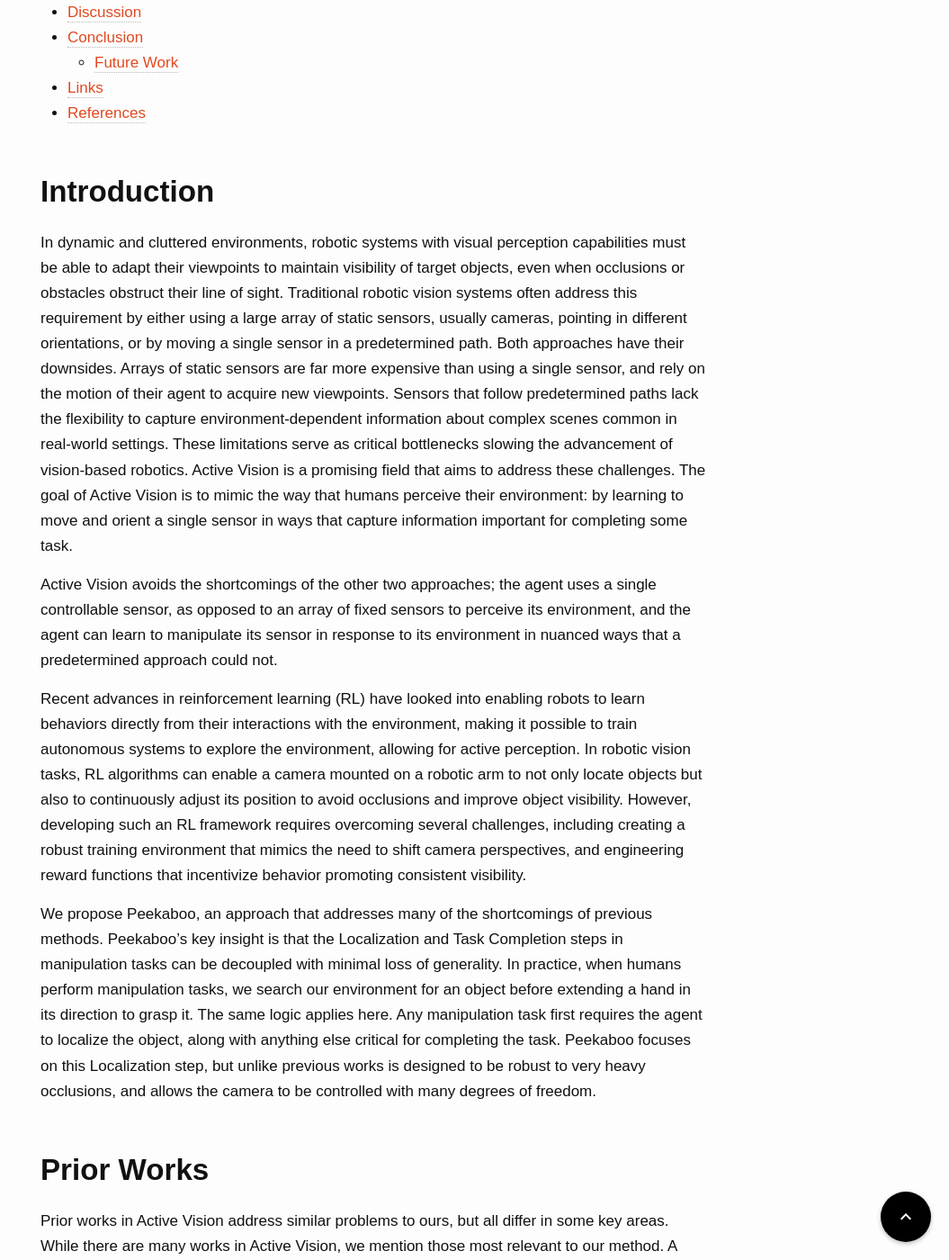
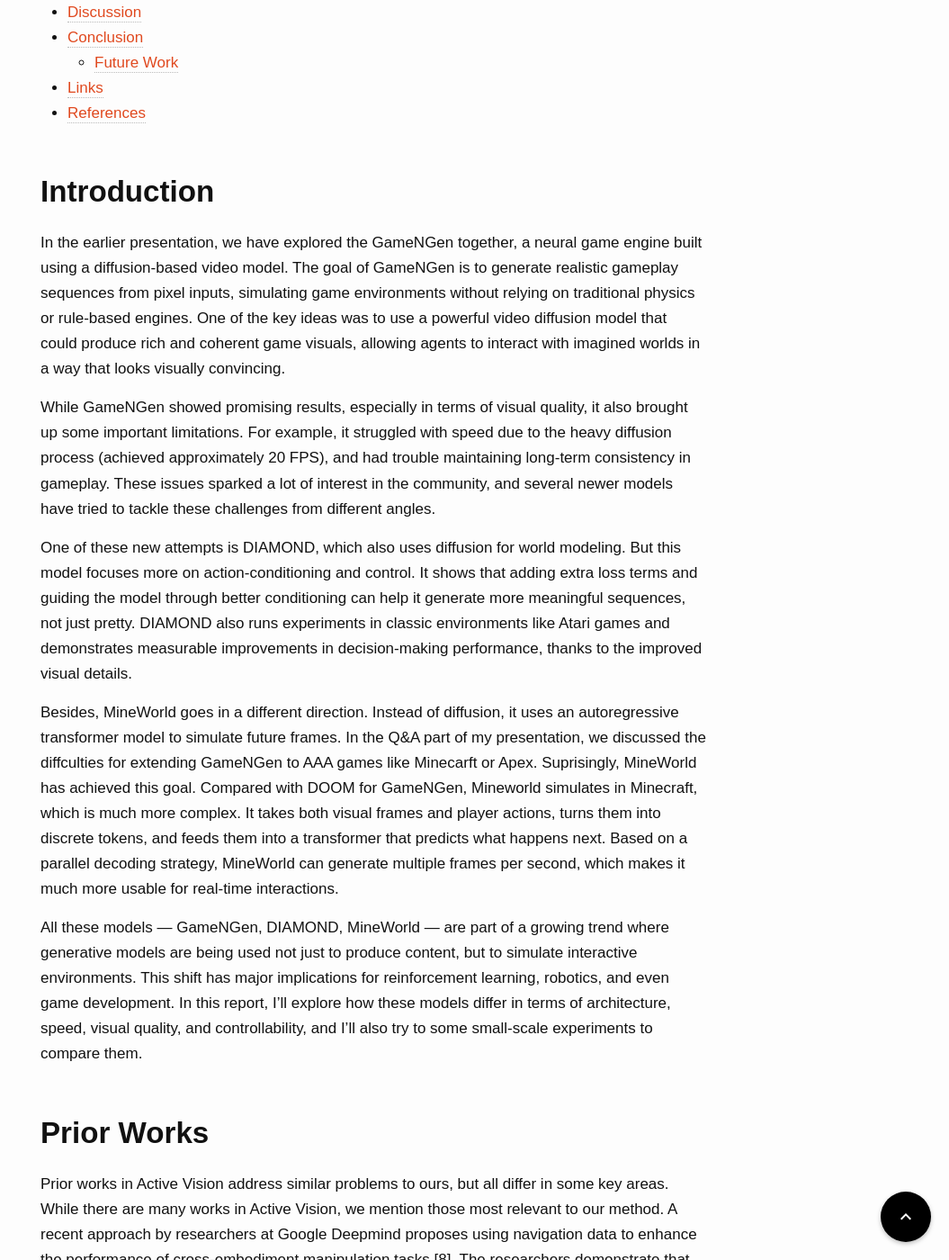
Before and after one commit to UCLAdeepvision/CS269-Projects-2025Spring, a Jekyll site: the page built from _posts/2025-06-10-student-19-GameEngine.md, in a window 1280 px wide and 1400 px high, scrolled down 866 px. Shown: the whole window at 90% size, without its empty margins (225-1280 px from the left). Built offline with Jekyll 4.4.1, drawn with Linux system fonts in a browser that asks for light colours; some web fonts are replaced; formulas are drawn with MathJax 3; comment, search, counter and statistics services are not loaded.

Commit message:
Update 2025-06-10-student-19-GameEngine.md

```diff
--- a/_posts/2025-06-10-student-19-GameEngine.md
+++ b/_posts/2025-06-10-student-19-GameEngine.md
@@ -36,56 +36,15 @@ their perception in cluttered or obstructed environments.
 {:toc}
 
 ## Introduction
-In dynamic and cluttered environments, robotic systems
-with visual perception capabilities must be able to adapt their
-viewpoints to maintain visibility of target objects, even when
-occlusions or obstacles obstruct their line of sight. Traditional
-robotic vision systems often address this requirement by either
-using a large array of static sensors, usually cameras, pointing in different orientations, or by moving a single
-sensor in a predetermined path. Both approaches have their
-downsides. Arrays of static sensors are far more expensive than
-using a single sensor, and rely on the motion of their agent
-to acquire new viewpoints. Sensors that follow predetermined
-paths lack the flexibility to capture environment-dependent
-information about complex scenes common in real-world
-settings. These limitations serve as critical bottlenecks slowing
-the advancement of vision-based robotics. Active Vision is a
-promising field that aims to address these challenges. The goal
-of Active Vision is to mimic the way that humans perceive
-their environment: by learning to move and orient a single
-sensor in ways that capture information important for completing some task.
+In the earlier presentation, we have explored the GameNGen together, a neural game engine built using a diffusion-based video model. The goal of GameNGen is to generate realistic gameplay sequences from pixel inputs, simulating game environments without relying on traditional physics or rule-based engines. One of the key ideas was to use a powerful video diffusion model that could produce rich and coherent game visuals, allowing agents to interact with imagined worlds in a way that looks visually convincing.
 
-Active Vision avoids the shortcomings of
-the other two approaches; the agent uses a single controllable
-sensor, as opposed to an array of fixed sensors to perceive
-its environment, and the agent can learn to manipulate its
-sensor in response to its environment in nuanced ways that
-a predetermined approach could not.
+While GameNGen showed promising results, especially in terms of visual quality, it also brought up some important limitations. For example, it struggled with speed due to the heavy diffusion process (achieved approximately 20 FPS), and had trouble maintaining long-term consistency in gameplay. These issues sparked a lot of interest in the community, and several newer models have tried to tackle these challenges from different angles.
 
-Recent advances in reinforcement learning (RL) have looked
-into enabling robots to learn behaviors directly from their
-interactions with the environment, making it possible to train
-autonomous systems to explore the environment, allowing
-for active perception. In robotic vision tasks, RL algorithms
-can enable a camera mounted on a robotic arm to not only
-locate objects but also to continuously adjust its position
-to avoid occlusions and improve object visibility. However,
-developing such an RL framework requires overcoming several
-challenges, including creating a robust training environment
-that mimics the need to shift camera perspectives, and engineering reward functions that incentivize behavior promoting
-consistent visibility.
+One of these new attempts is DIAMOND, which also uses diffusion for world modeling. But this model focuses more on action-conditioning and control. It shows that adding extra loss terms and guiding the model through better conditioning can help it generate more meaningful sequences, not just pretty. DIAMOND also runs experiments in classic environments like Atari games and demonstrates measurable improvements in decision-making performance, thanks to the improved visual details.
 
-We propose Peekaboo, an approach that addresses many
-of the shortcomings of previous methods. Peekaboo's key
-insight is that the Localization and Task Completion steps in
-manipulation tasks can be decoupled with minimal loss of
-generality. In practice, when humans perform manipulation
-tasks, we search our environment for an object before extending a hand in its direction to grasp it. The same logic applies here. Any manipulation task first requires the agent
-to localize the object, along with anything else critical for
-completing the task. Peekaboo focuses on this Localization
-step, but unlike previous works is designed to be robust to
-very heavy occlusions, and allows the camera to be controlled
-with many degrees of freedom.
+Besides, MineWorld goes in a different direction. Instead of diffusion, it uses an autoregressive transformer model to simulate future frames. In the Q&A part of my presentation, we discussed the diffculties for extending GameNGen to AAA games like Minecarft or Apex. Suprisingly, MineWorld has achieved this goal. Compared with DOOM for GameNGen, Mineworld simulates in Minecraft, which is much more complex. It takes both visual frames and player actions, turns them into discrete tokens, and feeds them into a transformer that predicts what happens next. Based on a parallel decoding strategy, MineWorld can generate multiple frames per second, which makes it much more usable for real-time interactions.
+
+All these models — GameNGen, DIAMOND, MineWorld — are part of a growing trend where generative models are being used not just to produce content, but to simulate interactive environments. This shift has major implications for reinforcement learning, robotics, and even game development. In this report, I’ll explore how these models differ in terms of architecture, speed, visual quality, and controllability, and I’ll also try to some small-scale experiments to compare them.
 
 ## Prior Works
 
```
